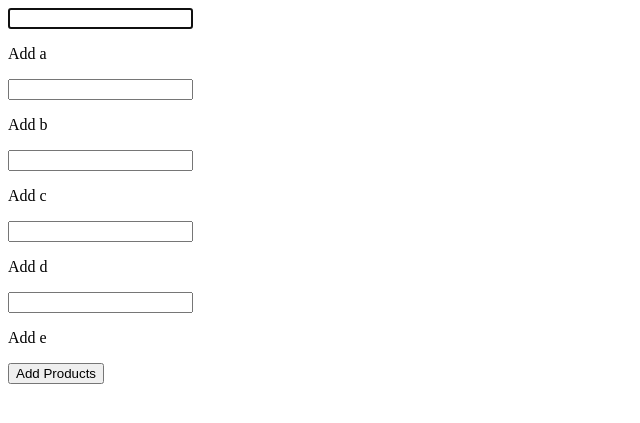
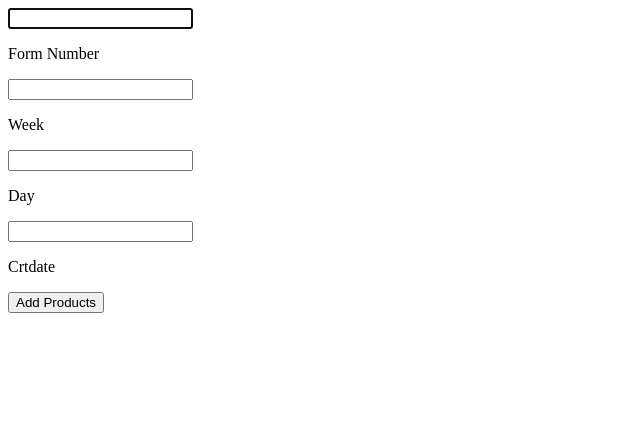
Before and after one commit to c4life/DB123, a PHP site: page /updateForm.php in a window 1280 px wide. Shown: the top 423 px of the page, without its empty margins (0-640 px from the left). Run offline with PHP 8.4, Linux system fonts and the light colour scheme.

Commit message:
0702 update

```diff
--- a/public_html/updateForm.php
+++ b/public_html/updateForm.php
@@ -9,16 +9,19 @@
 	<body>
     <div id = "addLink">
 			<form name = "addLink" action = "updateDatabase.php" method = "post">
-				<input type = "text" name = "a" value = "" autofocus>
-				<p class = "addP">Add a</p>
-				<input type = "text" name = "b">
-				<p class = "addP">Add b</p>
-				<input type = "text" name = "c">
-				<p class = "addP">Add c</p>
-				<input type = "text" name = "d">
-				<p class = "addP">Add d</p>
-				<input type = "text" name = "e">
-				<p class = "addP">Add e</p>
+
+				<input type = "text" name = "formnumber" value = "" autofocus>
+				<p class = "addP">Form Number</p>
+
+				<input type = "text" name = "week">
+				<p class = "addP">Week</p>
+
+				<input type = "text" name = "day">
+				<p class = "addP">Day</p>
+
+				<input type = "text" name = "crtdate">
+				<p class = "addP">Crtdate</p>
+
 				<p id = "error"></p>
 				<input id = "submit" class = "one" type = "submit" value = "Add Products" />
 			</form>
```
Also changed, not shown: public_html/inventorySummary.php (+7 -6 lines), public_html/updateDatabase.php (+19 -17 lines).
